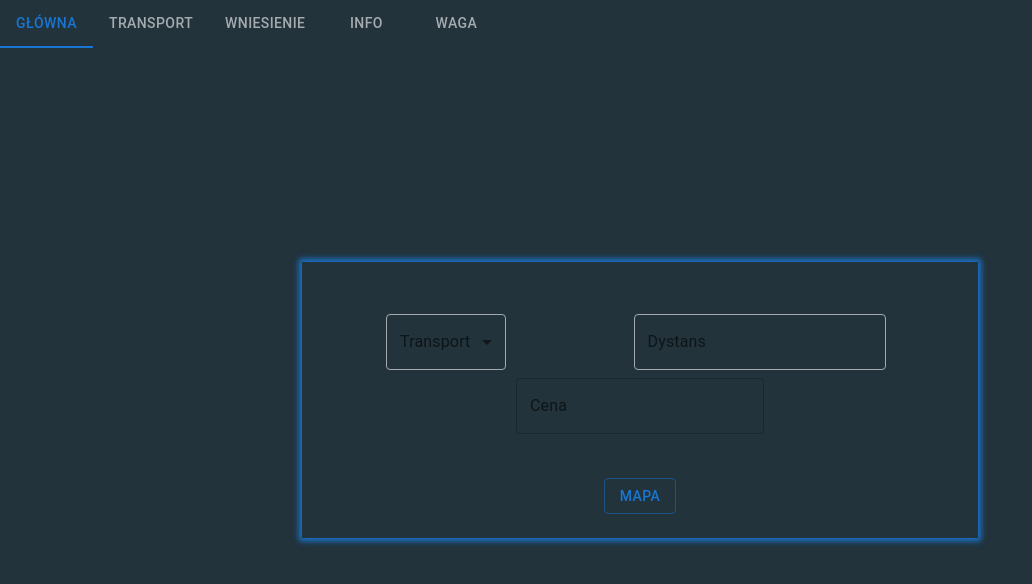
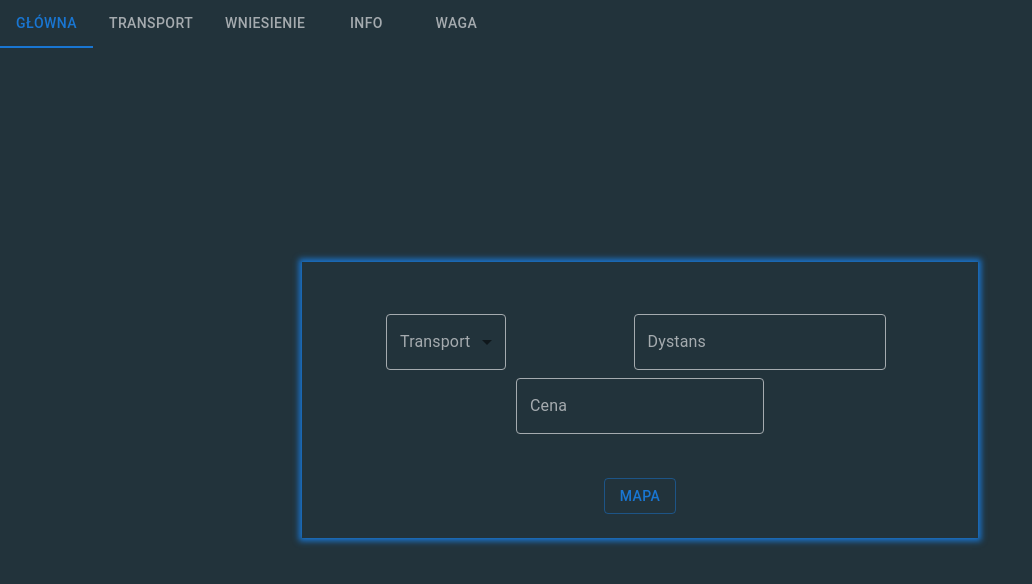
Before and after one commit to awnetcode/transport-app, a React (Create React App) app in the folder frontend/: page / in a window 1280 px wide. Shown: the top 584 px of the page, without its empty margins (0-1032 px from the left). Built offline with nearby package versions, Linux system fonts and the light colour scheme.

Commit message:
main-page-style-fix

```diff
--- a/frontend/src/components/pages/MainPage.js
+++ b/frontend/src/components/pages/MainPage.js
@@ -34,6 +34,32 @@ const MainPage = () => {
     setPrice(calculatedPrice);
   }, [transportName, distance]);
 
+ const inputCustomStyle = {
+  // Kolor labela bez focusa
+  '& label': {
+    color: 'var(--cadet-gray)',
+    cursor: 'pointer',
+  },
+  // Kolor labela po focusie
+  '& label.Mui-focused': {
+    color: 'primary.main',
+  },
+  // Stylowanie kontenera inputa (z obramowaniem)
+  '& .MuiOutlinedInput-root': {
+    color: 'var(--cadet-gray)',        // kolor tekstu
+    cursor: 'pointer',                 // kursor
+    '& fieldset': {
+      borderColor: 'var(--cadet-gray)' // obramowanie bez focusa
+    },
+    '&:hover fieldset': {
+      borderColor: 'var(--cadet-gray)' // obramowanie po hoverze
+    },
+    '&.Mui-focused fieldset': {
+      borderColor: 'primary.main'      // obramowanie po focusie
+    },
+  },
+}
+
   return (
   <Box sx={{
     maxWidth:{lg:'70%', md:'80%', xs:'90%'},
@@ -61,7 +87,7 @@ const MainPage = () => {
             maxWidth:{sm:'100%', lg:'900px'},
             color:'var(--cadet-gray)',
              }}>
-          <FormControl fullWidth>
+          <FormControl sx={inputCustomStyle} fullWidth>
               <InputLabel id="demo-simple-select-label"
               >Transport</InputLabel>
               <Select
@@ -70,12 +96,7 @@ const MainPage = () => {
                 value={transportName}
                 label="Transport"
                 onChange={(e) => setTransportName(e.target.value)}
-                sx={{
-                  '& .MuiOutlinedInput-notchedOutline': {
-                    borderColor: 'var(--cadet-gray)',
-                  },
-                  color: 'var(--cadet-gray)',
-                }}
+                sx={inputCustomStyle}
               >
               {Object.keys(transportData).map((key) => (
             <MenuItem key={key} value={key}>{transportData[key].polishName}</MenuItem>
@@ -90,15 +111,7 @@ const MainPage = () => {
       autoComplete="off"
     >
       <TextField
-        sx={{
-          '& .MuiInputBase-input': {
-            color: 'var(--cadet-gray)', cursor:'pointer'},
-            '& .MuiOutlinedInput-notchedOutline': {
-              borderColor: 'var(--cadet-gray)',
-            },
-            color: 'var(--cadet-gray)',
-
-        }}
+        sx={inputCustomStyle}
       id="outlined-basic"
       label="Dystans"
       variant="outlined"
@@ -109,10 +122,11 @@ const MainPage = () => {
       />
     </Box>
       <TextField
-      sx={{
+      sx={[inputCustomStyle,
+        {
         '& .MuiInputBase-input': {color: 'var(--cadet-gray)', textAlign:'center'},
         pointerEvents:'none',
-      }}
+      }]}
       id="outlined-basic"
       label="Cena"
       variant="outlined"
```
